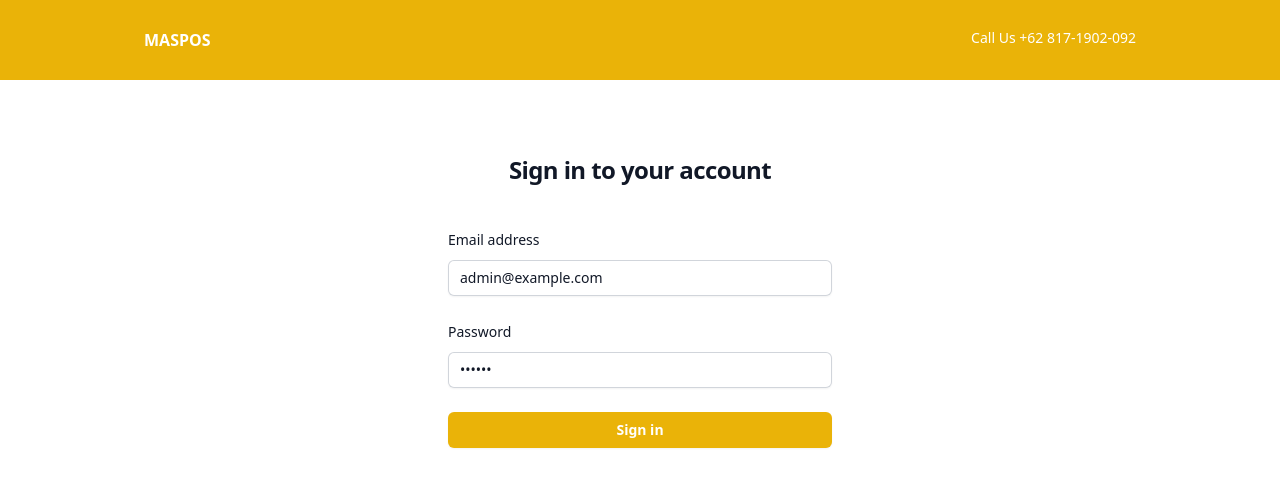
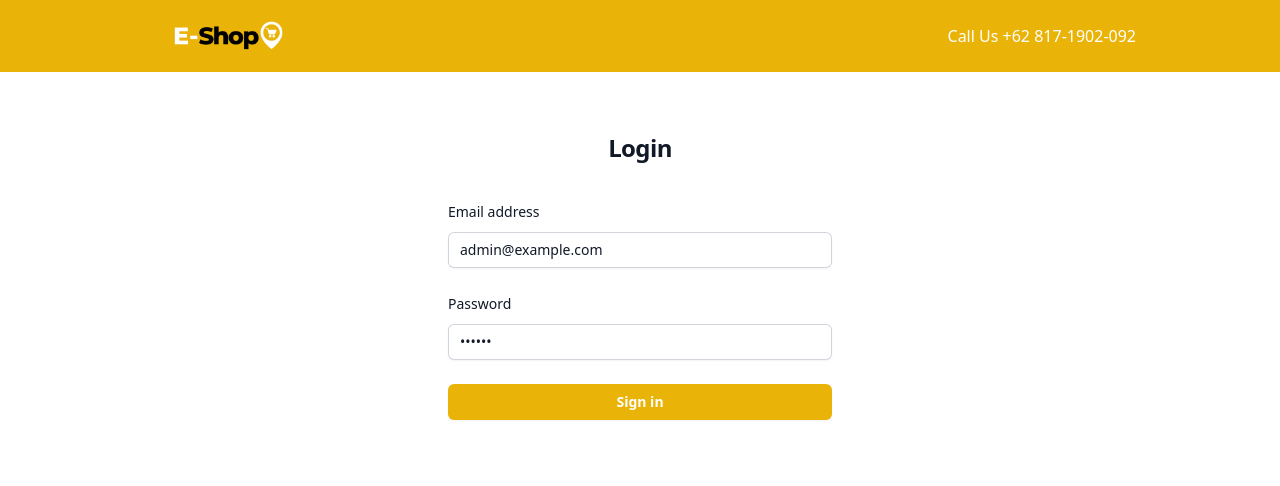
Before and after one commit to Dipaanggra/maspos, a Vue app: page /login in a window 1280 px wide. Shown: the top 486 px of the page. Built offline with nearby package versions, Linux system fonts and the light colour scheme.

Commit message:
fix colors

```diff
--- a/src/views/CategoryView.vue
+++ b/src/views/CategoryView.vue
@@ -67,19 +67,21 @@ export default {
 
 <template>
   <div class="flex min-h-screen flex-col">
-    <nav class="flex justify-between bg-yellow-500 p-5 px-36 text-white relative">
-      <h1 class="text-l font-bold">MASPOS</h1>
-      <div class="flex items-center justify-end gap-2 relative">
-        <div @click="toggleDropdown" class="cursor-pointer flex items-center gap-2">
+    <nav class="relative flex justify-between p-5 text-white bg-yellow-500 px-36">
+      <img src="/public/e-shop.png" class="items-start h-8" alt="">
+      <div class="relative flex items-center justify-end gap-2">
+        <div class="relative" @click="toggleDropdown">
+          <div class="flex items-center cursor-pointer">
             <div>Taufik00</div>
-          <img src="https://source.unsplash.com/random/?person" class="w-8 h-8 rounded-full object-cover"
+            <img src="https://unsplash.com/@random/collections" class="object-cover ml-2 rounded-full size-8"
               alt="Profile" />
           </div>
-        <div v-if="showDropdown" class="absolute right-0 mt-12 w-48 bg-white rounded-md shadow-lg z-10">
+          <div v-if="showDropdown" class="absolute right-0 z-10 w-48 mt-2 bg-white rounded-md shadow-lg">
             <button @click="logout"
-            class="block w-full text-left px-4 py-2 rounded-md text-sm text-yellow-500 font-medium hover:bg-gray-50">
+              class="block w-full px-4 py-2 text-sm font-medium text-left text-yellow-500 rounded-md hover:bg-gray-50">
               Logout
             </button>
+          </div>
         </div>
       </div>
     </nav>
--- a/src/views/CheckOut.vue
+++ b/src/views/CheckOut.vue
@@ -51,19 +51,21 @@ onMounted(() => {
 
 <template>
     <div class="flex min-h-screen flex-col">
-        <nav class="flex justify-between bg-yellow-500 p-5 px-36 text-white relative">
-            <h1 class="text-l font-bold">MASPOS</h1>
-            <div class="flex items-center justify-end gap-2 relative">
-                <div @click="toggleDropdown" class="cursor-pointer flex items-center gap-2">
-                    <div>Taufik00</div>
-                    <img src="https://source.unsplash.com/random/?person" class="size-8 rounded-full object-cover"
-                        alt="Profile" />
-                </div>
-                <div v-if="showDropdown" class="absolute right-0 mt-12 w-48 bg-white rounded-md shadow-lg z-10">
-                    <button @click="logout"
-                        class="block w-full text-left px-4 py-2 rounded-md text-sm text-yellow-500 font-medium hover:bg-gray-50">
-                        Logout
-                    </button>
+        <nav class="relative flex justify-between p-5 text-white bg-yellow-500 px-36">
+            <img src="/public/e-shop.png" class="items-start h-8" alt="">
+            <div class="relative flex items-center justify-end gap-2">
+                <div class="relative" @click="toggleDropdown">
+                    <div class="flex items-center cursor-pointer">
+                        <div>Taufik00</div>
+                        <img src="https://unsplash.com/@random/collections"
+                            class="object-cover ml-2 rounded-full size-8" alt="Profile" />
+                    </div>
+                    <div v-if="showDropdown" class="absolute right-0 z-10 w-48 mt-2 bg-white rounded-md shadow-lg">
+                        <button @click="logout"
+                            class="block w-full px-4 py-2 text-sm font-medium text-left text-yellow-500 rounded-md hover:bg-gray-50">
+                            Logout
+                        </button>
+                    </div>
                 </div>
             </div>
         </nav>
--- a/src/views/LoginView.vue
+++ b/src/views/LoginView.vue
@@ -23,16 +23,20 @@ const submit = async () => {
 
 <template>
     <div>
-        <div class="flex justify-between bg-yellow-500 p-7 px-36 text-white">
-            <h1 class="text-l font-bold">MASPOS</h1>
-            <div class="items-center justify-end">
-                <div class="text-sm">Call Us +62 817-1902-092</div>
+        <nav class="relative flex justify-between p-5 text-white bg-yellow-500 px-36">
+            <img src="/public/e-shop.png" class="items-start h-8" alt="">
+            <div class="relative flex items-center justify-end gap-2">
+                <div class="relative" @click="toggleDropdown">
+                    <div class="flex items-center cursor-pointer">
+                        <div>Call Us +62 817-1902-092</div>
+                    </div>
+                </div>
             </div>
-        </div>
+        </nav>
         <div class="flex min-h-full flex-col justify-center px-6 py-8 lg:px-8">
             <div class="sm:mx-auto sm:w-full sm:max-w-sm">
-                <h2 class="mt-10 text-center text-2xl font-bold leading-9 tracking-tight text-gray-900">
-                    Sign in to your account
+                <h2 class="mt-8 text-center text-2xl font-bold leading-6 tracking-tight text-gray-900">
+                    Login
                 </h2>
             </div>
             <div class="mt-10 sm:mx-auto sm:w-full sm:max-w-sm">
--- a/src/views/ProductView.vue
+++ b/src/views/ProductView.vue
@@ -99,7 +99,7 @@ export default {
 <template>
   <div class="bg-white">
     <nav class="relative flex justify-between p-5 text-white bg-yellow-500 px-36">
-      <h1 class="font-bold text-l">MASPOS</h1>
+      <img src="/public/e-shop.png" class="items-start h-8" alt="">
       <div class="relative flex items-center justify-end gap-2">
         <div class="relative" @click="toggleDropdown">
           <div class="flex items-center cursor-pointer">
```
Also changed, not shown: public/e-shop.png (added). Lines whose indentation alone changed are shown as unchanged.
